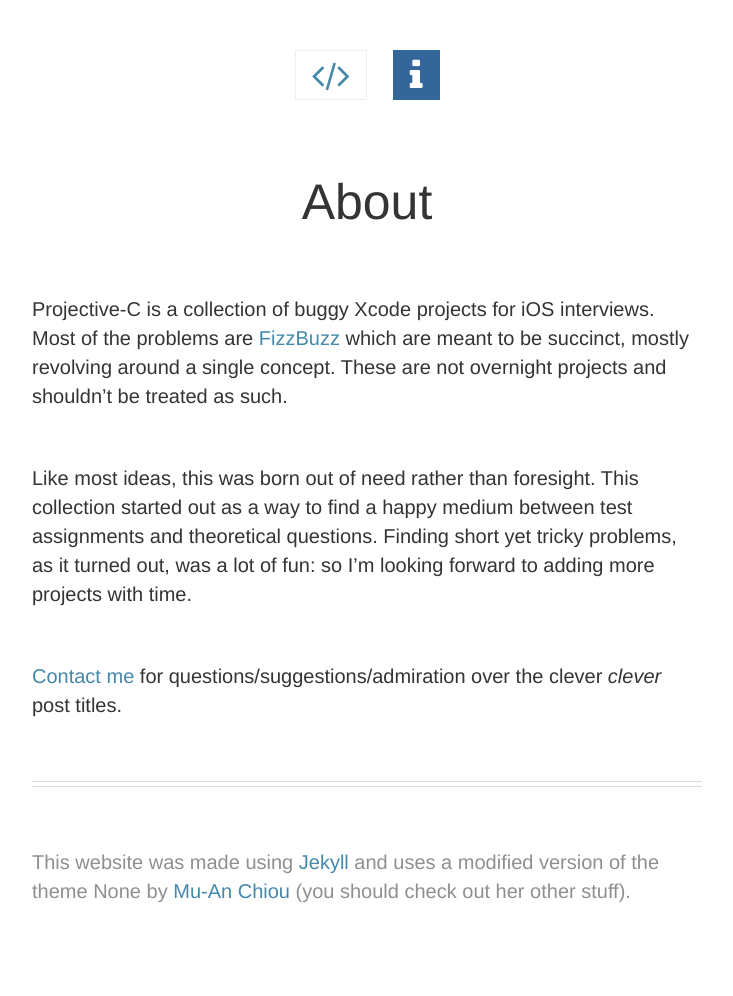
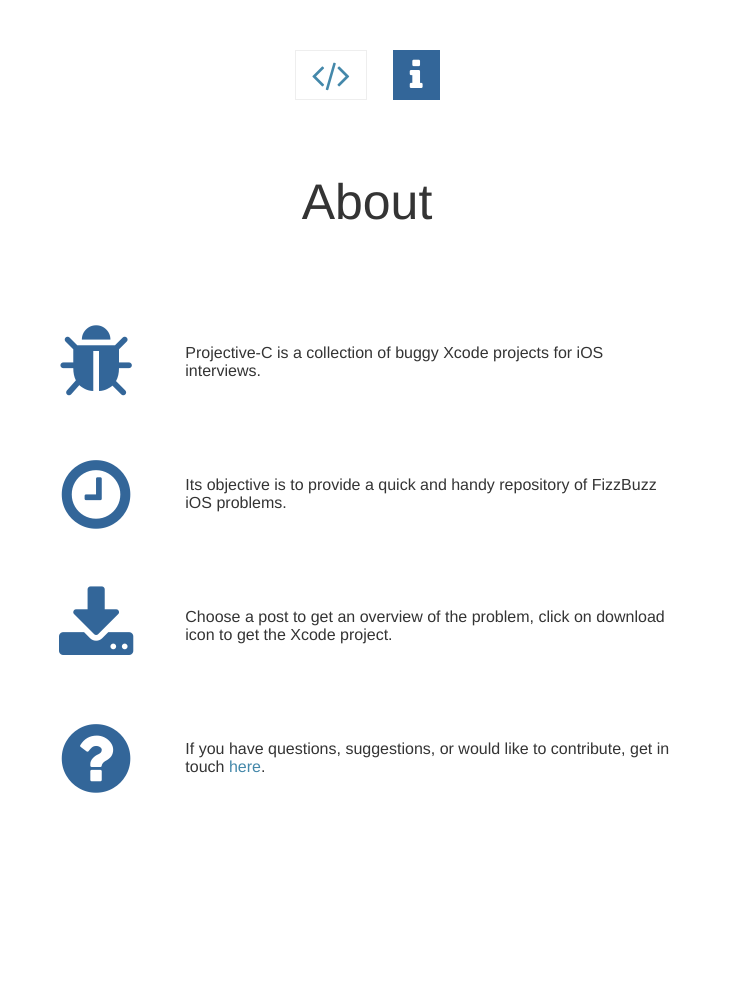
Before and after one commit to ProjectiveC/ProjectiveC.github.io, a Jekyll site: the page built from about.md, in a window 1280 px wide. Shown: the whole page, without its empty margins (273-1006 px from the left). Built offline with Jekyll 4.4.1, drawn with Linux system fonts in a browser that asks for light colours; nearby versions of some CDN libraries; comment, search, counter and statistics services are not loaded; after the commit the page ends 915 px from its top, so only the background shows below that.

Commit message:
update about page

```diff
--- a/about.md
+++ b/about.md
@@ -4,20 +4,27 @@
 permalink: /about/
 ---
 
-{{ site.title }} is a collection of buggy Xcode projects for iOS interviews. Most of the problems are [FizzBuzz](http://imranontech.com/2007/01/24/using-fizzbuzz-to-find-developers-who-grok-coding/) which are meant to be succinct, mostly revolving around a single concept. These are not overnight projects and shouldn’t be treated as such.
+<table border="0" width="100%" height="150" cellspacing="50%" cellpadding="25%">
 
-<br>
+<tr>
 
-Like most ideas, this was born out of need rather than foresight. This collection started out as a way to find a happy medium between test assignments and theoretical questions. Finding short yet tricky problems, as it turned out, was a lot of fun: so I'm looking forward to adding more projects with time.
+<td class = "td-i"><i class="fa fa-bug fa-5x"></i></td>
+<td>Projective-C is a collection of buggy Xcode projects for iOS interviews.</td>
 
-<br>
+</tr><tr>
 
-[Contact me]({{ site.myurl }}) for questions/suggestions/admiration over the clever _clever_ post titles.
+<td class = "td-i"><i class="fa fa-clock-o fa-5x"></i></td>
+<td>Its objective is to provide a quick and handy repository of FizzBuzz iOS problems.</td>
 
-<br>
+</tr><tr>
 
-<hr>
+<td class = "td-i"><i class="fa fa-download fa-5x"></i></td>
+<td>Choose a post to get an overview of the problem, click on download icon to get the Xcode project.</td>
 
-<br>
+</tr><tr>
 
-<span class="muted">This website was made using [Jekyll](http://jekyllrb.com/) and uses a modified version of the theme **None** by [Mu-An Chiou](http://github.com/muan) (you should check out her other stuff).</span>
+<td class = "td-i"><i class="fa fa-question-circle fa-5x"></i></td>
+<td>If you have questions, suggestions, or would like to contribute, get in touch <a href="mailto:{{ site.email }}">here</a>.</td>
+
+</tr>
+</table>
```
